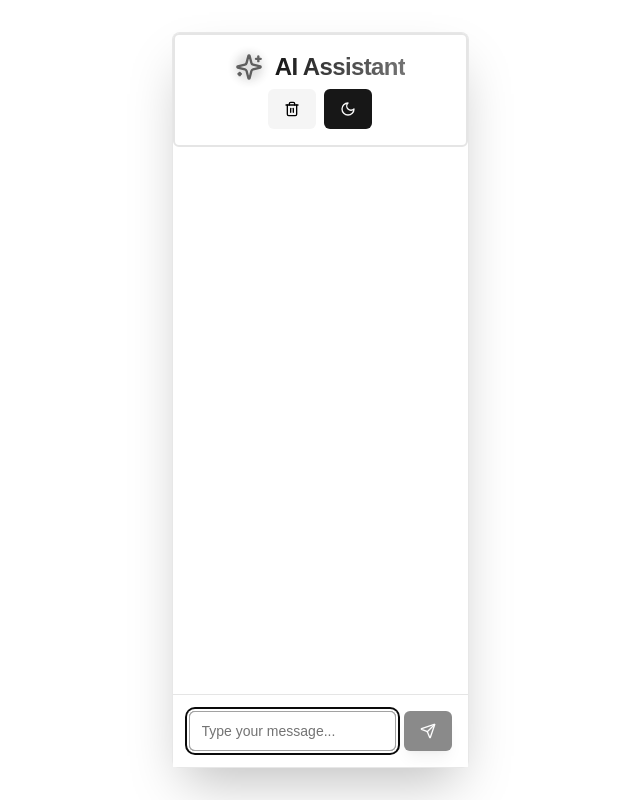
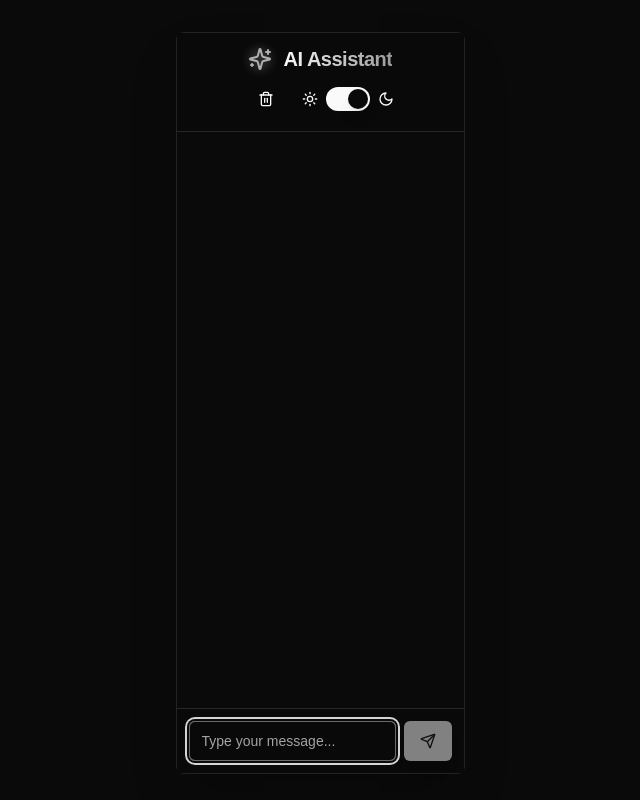
Before and after one commit to shubGupta10/ai-chatbot-platform, a Next.js app: page /chatbot/1/1 in a window 1280 px wide. Shown: the top 800 px of the page, without its empty margins (320-960 px from the left). Built offline with nearby package versions, Linux system fonts and the light colour scheme.

Commit message:
Add Upstash client and integrate Redis functionality; update package dependencies and implement analytics component

```diff
--- a/app/api/chat-Bot/[userId]/[chatbotId]/route.ts
+++ b/app/api/chat-Bot/[userId]/[chatbotId]/route.ts
@@ -1,8 +1,9 @@
-import { createConversationChain } from '@/libs/langchain';
-import { NextRequest, NextResponse } from 'next/server';
-import dbConnect from '@/libs/dbConnect';
-import { chatbotModel } from '@/models/ChatModel';
-import rateLimit from '@/libs/rateLimit';
+import { createConversationChain } from "@/libs/langchain";
+import { NextRequest, NextResponse } from "next/server";
+import dbConnect from "@/libs/dbConnect";
+import { chatbotModel } from "@/models/ChatModel";
+import rateLimit from "@/libs/rateLimit";
+import { getContextData, setContextData } from "@/app/redis/redisFunction";
 
 const limiter = rateLimit({
   interval: 60 * 1000,
@@ -10,63 +11,73 @@ const limiter = rateLimit({
 });
 
 export async function POST(
-  req: any,
+  req: NextRequest,
   { params }: { params: { userId: string; chatbotId: string } }
 ) {
   try {
-    const ip = req.ip ?? '127.0.0.1';
+    const forwardedFor = req.headers.get("x-forwarded-for");
+    const ip = forwardedFor ? forwardedFor.split(",")[0] : "127.0.0.1";
     await limiter.check(NextResponse.next(), 10, ip);
 
     await dbConnect();
 
-    const { userId, chatbotId } = params;
+    const { userId, chatbotId } = await params;
 
     if (!userId || !chatbotId) {
-      return NextResponse.json({ error: 'Invalid URL parameters' }, { status: 400 });
+      return NextResponse.json({ error: "Invalid URL parameters" }, { status: 400 });
     }
 
-    const { message } = await req.json();
+    const { message, history = [] } = await req.json();
     if (!message) {
       return NextResponse.json(
-        { error: 'Message is required' },
+        { error: "Message is required" },
         { status: 400 }
       );
     }
 
-    const chatbot = await chatbotModel.findOne({
+    const chatbotFromDb = await chatbotModel.findOne({
       _id: chatbotId,
-      userId
+      userId,
     });
-    if (!chatbot) {
+
+    let contextDataFromRedis = await getContextData(`Context data: ${userId}`);
+
+    if (!contextDataFromRedis && chatbotFromDb) {
+      // If context data is not found in Redis, fetch from DB
+      contextDataFromRedis = chatbotFromDb.contextData;
+      // Store the context data in Redis for future use
+      await setContextData(`Context data: ${userId}`, contextDataFromRedis, 0);
+    }
+
+    if (!contextDataFromRedis) {
       return NextResponse.json(
-        { error: 'Chatbot not found' },
-        { status: 404 }
+        { error: "No context data found for this chatbot" },
+        { status: 400 }
       );
     }
 
-    let instruction = '';
-    if (typeof chatbot.contextData === 'string') {
-      instruction = chatbot.contextData;
-    } else if (typeof chatbot.contextData === 'object' && chatbot.contextData !== null) {
-      instruction = Object.entries(chatbot.contextData)
+    let instruction = "";
+    if (typeof contextDataFromRedis === "string") {
+      instruction = contextDataFromRedis;
+    } else if (typeof contextDataFromRedis === "object" && contextDataFromRedis !== null) {
+      instruction = Object.entries(contextDataFromRedis)
         .map(([key, value]) => `${key} is ${value}`)
-        .join('. ');
+        .join(". ");
     } else {
-      return NextResponse.json({ error: 'Invalid context data for this chatbot' }, { status: 400 });
+      return NextResponse.json({ error: "Invalid context data for this chatbot" }, { status: 400 });
     }
 
     if (!instruction) {
-      return NextResponse.json({ error: 'No context data found for this chatbot' }, { status: 400 });
+      return NextResponse.json({ error: "No context data found for this chatbot" }, { status: 400 });
     }
 
     console.log("Processed Instruction:", instruction);
 
-    const conversationChain = createConversationChain(instruction);
-
-    const response = await conversationChain.call({ input: message });
+    const chat = await createConversationChain(instruction, history);
+    const response = await chat(message);
 
     const conversationStarters = [
-      "Is there anything else you'd like to know?",
+      "Is there anything else you would like to know?",
       "What do you think about that?",
       "Pretty interesting, right?",
       "Does that help? Let me know if you need more details!",
@@ -77,11 +88,11 @@ export async function POST(
 
     return NextResponse.json({ response: enhancedResponse }, { status: 200 });
   } catch (error) {
-    console.error('Error handling chat request:', error);
-    if (error instanceof Error && 'statusCode' in error && error.statusCode === 429) {
-      return NextResponse.json({ error: 'Rate limit exceeded. Please try again later.' }, { status: 429 });
+    console.error("Error handling chat request:", error);
+    if (error instanceof Error && "statusCode" in error && error.statusCode === 429) {
+      return NextResponse.json({ error: "Rate limit exceeded. Please try again later." }, { status: 429 });
     }
-    let errorMessage = 'Oops! Something went wrong on our end. Could you try that again?';
+    let errorMessage = "Oops! Something went wrong on our end. Could you try that again?";
     if (error instanceof Error) {
       errorMessage = `I'm having trouble processing that request. Here's what happened: ${error.message}`;
     }
--- a/app/chatbot/[userId]/[chatbotId]/page.tsx
+++ b/app/chatbot/[userId]/[chatbotId]/page.tsx
@@ -10,6 +10,7 @@ import { ScrollArea } from "@/components/ui/scroll-area";
 import { Card, CardContent, CardHeader, CardTitle, CardFooter } from "@/components/ui/card";
 import { Avatar, AvatarFallback } from "@/components/ui/avatar";
 import { Tooltip, TooltipContent, TooltipProvider, TooltipTrigger } from "@/components/ui/tooltip";
+import { Switch } from "@/components/ui/switch";
 import toast from "react-hot-toast";
 import AIMessageContent from "@/components/ai-message-content";
 import UserMessageContent from "@/components/user-message-content";
@@ -39,7 +40,7 @@ const Chatbot = () => {
   const [message, setMessage] = useState("");
   const [isLoading, setIsLoading] = useState(false);
   const [isTyping, setIsTyping] = useState(false);
-  const [isDarkMode, setIsDarkMode] = useState(false);
+  const [isDarkMode, setIsDarkMode] = useState(true);
   const [currentSession, setCurrentSession] = useState<ChatSession | null>(null);
 
   const toggleDarkMode = () => {
@@ -50,6 +51,10 @@ const Chatbot = () => {
       document.documentElement.classList.add('dark');
     }
   };
+
+  useEffect(() => {
+    document.documentElement.classList.add('dark');
+  }, []);
 
   const scrollToBottom = () => {
     if (scrollRef.current) {
@@ -201,26 +206,28 @@ const Chatbot = () => {
   return (
     <>
       <div className={`min-h-screen flex flex-col bg-background transition-colors duration-300 ${isDarkMode ? 'dark' : ''}`}>
-      <Card className="flex-grow flex flex-col m-4 sm:m-8 md:max-w-4xl md:mx-auto shadow-2xl border-primary/10">
-        <CardHeader className="border-2 rounded-md  bg-card/95 backdrop-blur-sm px-6 py-4 flex justify-between items-center">
+        <Card className="flex-grow flex flex-col m-2 sm:m-4 md:m-8 lg:max-w-6xl lg:mx-auto shadow-2xl border-primary/10">
+          <CardHeader className="border-b bg-card/95 backdrop-blur-sm px-4 py-3 flex justify-between items-center">
             <div className="flex items-center gap-3">
               <div className="relative">
-              <Sparkles className="h-7 w-7 text-primary animate-pulse" />
+                <Sparkles className="h-6 w-6 text-primary animate-pulse" />
                 <div className="absolute inset-0 blur-sm bg-primary/20 rounded-full animate-pulse" />
               </div>
-            <CardTitle className="text-2xl font-bold bg-clip-text text-transparent bg-gradient-to-r from-primary via-primary/80 to-primary/60">
+              <CardTitle className="text-xl font-bold bg-clip-text text-transparent bg-gradient-to-r from-primary via-primary/80 to-primary/60">
                 AI Assistant
               </CardTitle>
             </div>
-          <div className="flex items-center gap-2">
+            <div className="flex items-center gap-4">
               <TooltipProvider>
                 <Tooltip>
                   <TooltipTrigger asChild>
                     <Button
                       onClick={clearChat}
-                    className="bg-secondary hover:bg-secondary/90 transition-all duration-200"
+                      variant="ghost"
+                      size="icon"
+                      className="hover:bg-secondary/20"
                     >
-                    <Trash2 className="h-5 w-5 text-black dark:text-white" />
+                      <Trash2 className="h-5 w-5" />
                     </Button>
                   </TooltipTrigger>
                   <TooltipContent>
@@ -228,32 +235,26 @@ const Chatbot = () => {
                   </TooltipContent>
                 </Tooltip>
               </TooltipProvider>
-            <TooltipProvider>
-              <Tooltip>
-                <TooltipTrigger asChild>
-                  <Button
-                    onClick={toggleDarkMode}
-                    className="bg-primary hover:bg-primary/90 transition-all duration-200"
-                  >
-                    {isDarkMode ? <Sun className="h-5 w-5" /> : <Moon className="h-5 w-5" />}
-                  </Button>
-                </TooltipTrigger>
-                <TooltipContent>
-                  <p>{isDarkMode ? 'Light Mode' : 'Dark Mode'}</p>
-                </TooltipContent>
-              </Tooltip>
-            </TooltipProvider>
+              <div className="flex items-center space-x-2">
+                <Sun className="h-4 w-4" />
+                <Switch
+                  checked={isDarkMode}
+                  onCheckedChange={toggleDarkMode}
+                  className="data-[state=checked]:bg-primary"
+                />
+                <Moon className="h-4 w-4" />
+              </div>
             </div>
           </CardHeader>
           <CardContent className="flex-grow overflow-hidden p-0 relative">
-          <ScrollArea className="h-full">
-            <div className="p-6 space-y-6">
+            <ScrollArea className="h-[calc(100vh-12rem)] sm:h-[calc(100vh-14rem)]">
+              <div className="p-4 space-y-4">
                 {messages.map((msg, index) => (
                   <div
                     key={index}
                     className={`flex ${msg.sender === "ai" ? "justify-start" : "justify-end"} animate-in fade-in-50 slide-in-from-bottom-2 duration-300`}
                   >
-                  <div className={`flex items-start space-x-3 max-w-[85%] ${msg.sender === "ai" ? "flex-row" : "flex-row-reverse"}`}>
+                    <div className={`flex items-start space-x-2 max-w-[85%] ${msg.sender === "ai" ? "flex-row" : "flex-row-reverse"}`}>
                       <Avatar className={`w-8 h-8 ring-2 transition-all duration-300 ${
                         msg.sender === "ai"
                           ? "ring-primary/20 bg-primary/10 hover:ring-primary/40"
@@ -279,16 +280,16 @@ const Chatbot = () => {
                 <div ref={scrollRef} />
               </div>
               {isLoading && !isTyping && (
-              <div className="flex justify-center items-center py-6">
+                <div className="flex justify-center items-center py-4">
                   <div className="relative">
-                  <Loader2 className="animate-spin text-primary h-8 w-8" />
+                    <Loader2 className="animate-spin text-primary h-6 w-6" />
                     <div className="absolute inset-0 blur-md animate-pulse bg-primary/20 rounded-full" />
                   </div>
                 </div>
               )}
             </ScrollArea>
           </CardContent>
-        <CardFooter className="border-t p-4 bg-card/95 backdrop-blur-sm">
+          <CardFooter className="border-t p-3 bg-card/95 backdrop-blur-sm">
             <form onSubmit={(e) => { e.preventDefault(); sendMessage(); }} className="flex w-full space-x-2">
               <Input
                 ref={inputRef}
@@ -321,7 +322,7 @@ const Chatbot = () => {
           </CardFooter>
         </Card>
       </div>
-    <ChatbotFooter/>
+      <ChatbotFooter />
     </>
   );
 };
--- a/app/layout.tsx
+++ b/app/layout.tsx
@@ -2,6 +2,7 @@ import type { Metadata } from "next";
 import "./globals.css";
 import { SessionWrapper } from "@/components/SessionWrapper";
 import  { Toaster } from 'react-hot-toast';
+import { Analytics } from "@vercel/analytics/react"
 
 
 export const metadata: Metadata = {
@@ -19,6 +20,7 @@ export default async function RootLayout({
     <SessionWrapper>
     <html lang="en">
       <body>
+        <Analytics/>
         {children}
         <Toaster />
       </body>
--- /dev/null
+++ b/app/redis/UpstashClient.ts
@@ -0,0 +1,8 @@
+import { Redis } from '@upstash/redis'
+
+const redis = new Redis({
+  url: process.env.UPSTASH_REDIS_REST_URL!,
+  token: process.env.UPSTASH_REDIS_REST_TOKEN!,
+})
+
+export default redis;
--- a/app/redis/redisFunction.ts
+++ b/app/redis/redisFunction.ts
@@ -1,4 +1,6 @@
+import { NextResponse } from 'next/server';
 import redisClient from './redisClient';
+import redis from './UpstashClient';
 
 export const getCachedChatbots = async (userId: string) => {
   try {
@@ -33,7 +35,7 @@ export const SetSingleChatbot = async (userId: string, chatbotId: string, data:
 export const getSingleChatbot = async (userId: string, chatbotId: string) => {
   try {
     const singleChatbot = await redisClient.get(`user:${userId}:chatbot:${chatbotId}`);
-    if(singleChatbot){
+    if (singleChatbot) {
       return JSON.parse(singleChatbot);
     }
     return null;
@@ -84,3 +86,35 @@ export const setCachedSessionDetails = async (sessionId: string, sessionDetails:
     console.error('Error saving to Redis:', error);
   }
 };
+
+
+export const setContextData = async (key: string, data: any, expiration?: number) => {
+  try {
+    if (expiration) {
+      await redis.set(key, JSON.stringify(data), { ex: expiration })
+    } else {
+      await redis.set(key, JSON.stringify(data));
+    }
+    return NextResponse.json({
+      message: "ContextData stored in redis"
+    }, { status: 200 })
+  } catch (error) {
+    console.error("Error storing data in Redis:", error);
+    throw error;
+  }
+}
+
+export const getContextData = async (key: string): Promise<any> => {
+  try {
+    const response = await redis.get(key);
+    if (typeof response === 'string') {
+      return JSON.parse(response);
+    } else {
+      console.log(`No data found for key: ${key}`);
+      return null;
+    }
+  } catch (error) {
+    console.error("Error fetching context data from Redis:", error);
+    return null;
+  }
+}
--- /dev/null
+++ b/components/ui/switch.tsx
@@ -0,0 +1,29 @@
+"use client"
+
+import * as React from "react"
+import * as SwitchPrimitives from "@radix-ui/react-switch"
+
+import { cn } from "@/lib/utils"
+
+const Switch = React.forwardRef<
+  React.ElementRef<typeof SwitchPrimitives.Root>,
+  React.ComponentPropsWithoutRef<typeof SwitchPrimitives.Root>
+>(({ className, ...props }, ref) => (
+  <SwitchPrimitives.Root
+    className={cn(
+      "peer inline-flex h-6 w-11 shrink-0 cursor-pointer items-center rounded-full border-2 border-transparent transition-colors focus-visible:outline-none focus-visible:ring-2 focus-visible:ring-ring focus-visible:ring-offset-2 focus-visible:ring-offset-background disabled:cursor-not-allowed disabled:opacity-50 data-[state=checked]:bg-primary data-[state=unchecked]:bg-input",
+      className
+    )}
+    {...props}
+    ref={ref}
+  >
+    <SwitchPrimitives.Thumb
+      className={cn(
+        "pointer-events-none block h-5 w-5 rounded-full bg-background shadow-lg ring-0 transition-transform data-[state=checked]:translate-x-5 data-[state=unchecked]:translate-x-0"
+      )}
+    />
+  </SwitchPrimitives.Root>
+))
+Switch.displayName = SwitchPrimitives.Root.displayName
+
+export { Switch }
--- a/libs/langchain.ts
+++ b/libs/langchain.ts
@@ -1,27 +1,13 @@
-import { ChatVertexAI } from "@langchain/google-vertexai";
-import { BufferMemory } from 'langchain/memory';
-import { ConversationChain } from 'langchain/chains';
+import { GoogleGenerativeAI } from "@google/generative-ai";
 import { PromptTemplate } from "@langchain/core/prompts";
-import { RunnableSequence } from "@langchain/core/runnables";
-import { StringOutputParser } from "@langchain/core/output_parsers";
 
-const llm = new ChatVertexAI({
-  model: "gemini-1.5-flash",
-  temperature: 0.7,
-  maxOutputTokens: 1024,
-  topP: 0.9,
-});
+const genAI = new GoogleGenerativeAI(process.env.GOOGLE_GEMINI_API_KEY as string);
 
-export const createConversationChain = (instruction: string) => {
-  const memory = new BufferMemory({
-    returnMessages: true,
-    memoryKey: "history",
-    inputKey: "input",
-  });
-  console.log(process.env.GOOGLE_VERTEX_AI_WEB_CREDENTIALS);
+const model = genAI.getGenerativeModel({ model: "gemini-1.5-flash" });
 
-
-  const prompt = PromptTemplate.fromTemplate(`
+export async function createConversationChain(instruction: string, history: string[] = []) {
+  return async function chat(input: string) {
+    const promptTemplate = PromptTemplate.fromTemplate(`
       You are an AI assistant with a friendly and engaging personality. Your responses should be:
       - Warm and conversational, as if chatting with a good friend
       - Informative and detailed, sharing relevant information from your knowledge base
@@ -40,31 +26,21 @@ export const createConversationChain = (instruction: string) => {
       AI: Hey there! Great to chat with you about this. Here's what I know:
     `);
 
-  const chain = RunnableSequence.from([
-    {
-      input: (initialInput) => initialInput.input,
-      history: () => memory.loadMemoryVariables({}).then((res) => res.history),
-      instruction: () => instruction,
-    },
-    prompt,
-    llm,
-    new StringOutputParser(),
-    (output: string) => {
-      // Post-process the output to ensure a more natural, conversational tone
-      return output
-        .replace(/\b(Mr\.|Mrs\.|Ms\.|Dr\.)\s/g, '') // Remove formal titles
-        .replace(/\b(user|individual|person)\b/g, 'they') // Replace formal terms with pronouns
-        .replace(/\.([\s\n])/g, '.$1 ') // Ensure proper spacing after periods
-        .trim();
-    },
-  ]);
+    const prompt = await promptTemplate.format({
+      instruction,
+      history: history.join("\n"),
+      input,
+    });
+
+    try {
+      const result = await model.generateContent(prompt);
 
       return {
-    call: async (input: { input: string }) => {
-      const response = await chain.invoke(input);
-      await memory.saveContext(input, { output: response });
-      return { response };
-    },
-    memory,
+        response: result.response.text(),
       };
+    } catch (error: any) {
+      console.error("Error generating content:", error);
+      throw new Error("Failed to get a response from Gemini.");
+    }
   };
+}
--- a/package.json
+++ b/package.json
@@ -23,10 +23,12 @@
     "@radix-ui/react-scroll-area": "^1.2.2",
     "@radix-ui/react-select": "^2.1.4",
     "@radix-ui/react-slot": "^1.1.1",
+    "@radix-ui/react-switch": "^1.1.2",
     "@radix-ui/react-tabs": "^1.1.2",
     "@radix-ui/react-toast": "^1.2.4",
     "@radix-ui/react-tooltip": "^1.1.6",
     "@upstash/ratelimit": "^2.0.5",
+    "@vercel/analytics": "^1.4.1",
     "@vercel/kv": "^3.0.0",
     "ai": "^4.0.30",
     "axios": "^1.7.9",
```
Also changed, not shown: ai-assistant-447215-02e5172e3d4a.json (deleted, +0 -13 lines), 1 other file (tests, documents, lock files or other folders). Lines whose indentation alone changed are shown as unchanged.
